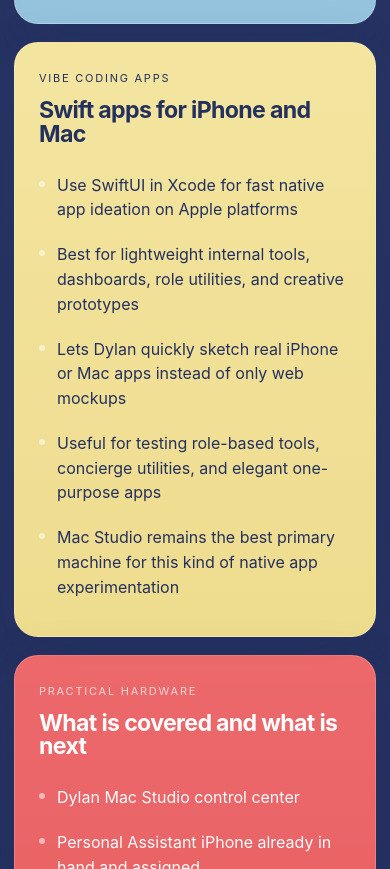
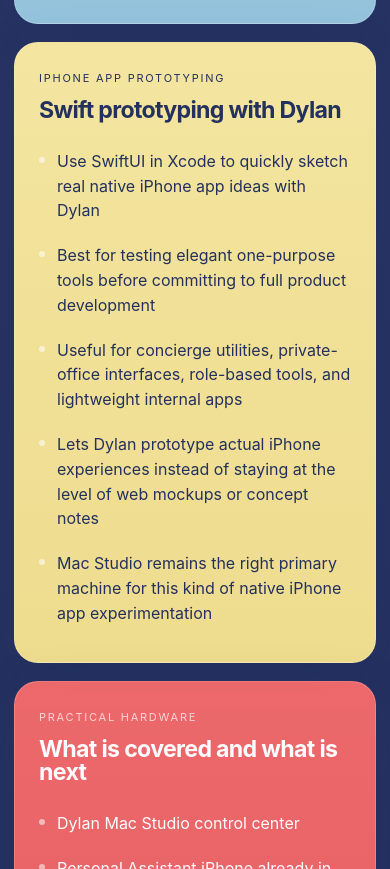
Before and after one commit to emperor-studio/labs-emperor-studio, a plain HTML site: page projects/estate-ops/index.html in a window 390 px wide. Shown: the part 7451-8320 px from the top of the page. Drawn offline with Linux system fonts and the light colour scheme.

Commit message:
Refine Dylan page for iPhone app prototyping

```diff
--- a/projects/estate-ops/index.html
+++ b/projects/estate-ops/index.html
@@ -178,14 +178,14 @@
       </article>
 
       <article class="panel tone-gold span-6 row-end">
-        <p class="kicker">Vibe coding apps</p>
-        <h2>Swift apps for iPhone and Mac</h2>
+        <p class="kicker">iPhone app prototyping</p>
+        <h2>Swift prototyping with Dylan</h2>
         <ul>
-          <li>Use SwiftUI in Xcode for fast native app ideation on Apple platforms</li>
-          <li>Best for lightweight internal tools, dashboards, role utilities, and creative prototypes</li>
-          <li>Lets Dylan quickly sketch real iPhone or Mac apps instead of only web mockups</li>
-          <li>Useful for testing role-based tools, concierge utilities, and elegant one-purpose apps</li>
-          <li>Mac Studio remains the best primary machine for this kind of native app experimentation</li>
+          <li>Use SwiftUI in Xcode to quickly sketch real native iPhone app ideas with Dylan</li>
+          <li>Best for testing elegant one-purpose tools before committing to full product development</li>
+          <li>Useful for concierge utilities, private-office interfaces, role-based tools, and lightweight internal apps</li>
+          <li>Lets Dylan prototype actual iPhone experiences instead of staying at the level of web mockups or concept notes</li>
+          <li>Mac Studio remains the right primary machine for this kind of native iPhone app experimentation</li>
         </ul>
       </article>
 
```
